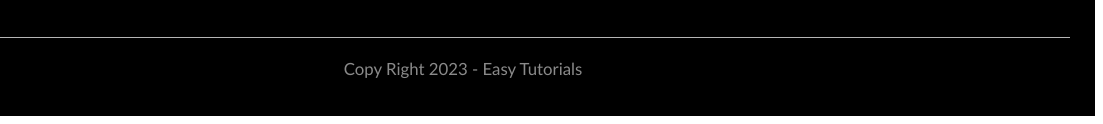
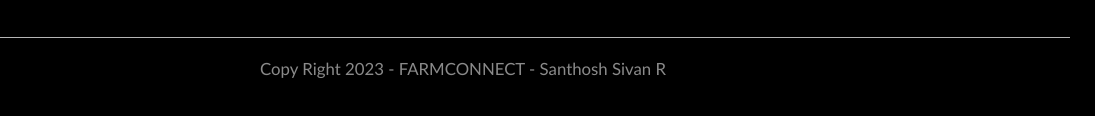
Before and after one commit to Sivan2002/farmconnect, a plain HTML site: page addproduct.html in a window 1280 px wide. Shown: the part 1890-2014 px from the top of the page, 177-1280 px from the left. Drawn offline with Linux system fonts and the light colour scheme.

Commit message:
Update addproduct.html

```diff
--- a/addproduct.html
+++ b/addproduct.html
@@ -131,7 +131,7 @@
             </div>
         </div>
         <hr>
-            <p class="copyrigtht" style="text-align: center;"> Copy Right 2023 - Easy Tutorials </p>
+            <p class="copyrigtht" style="text-align: center;"> Copy Right 2023 - FARMCONNECT - Santhosh Sivan R </p>
     </div>
 </div>
 
```
